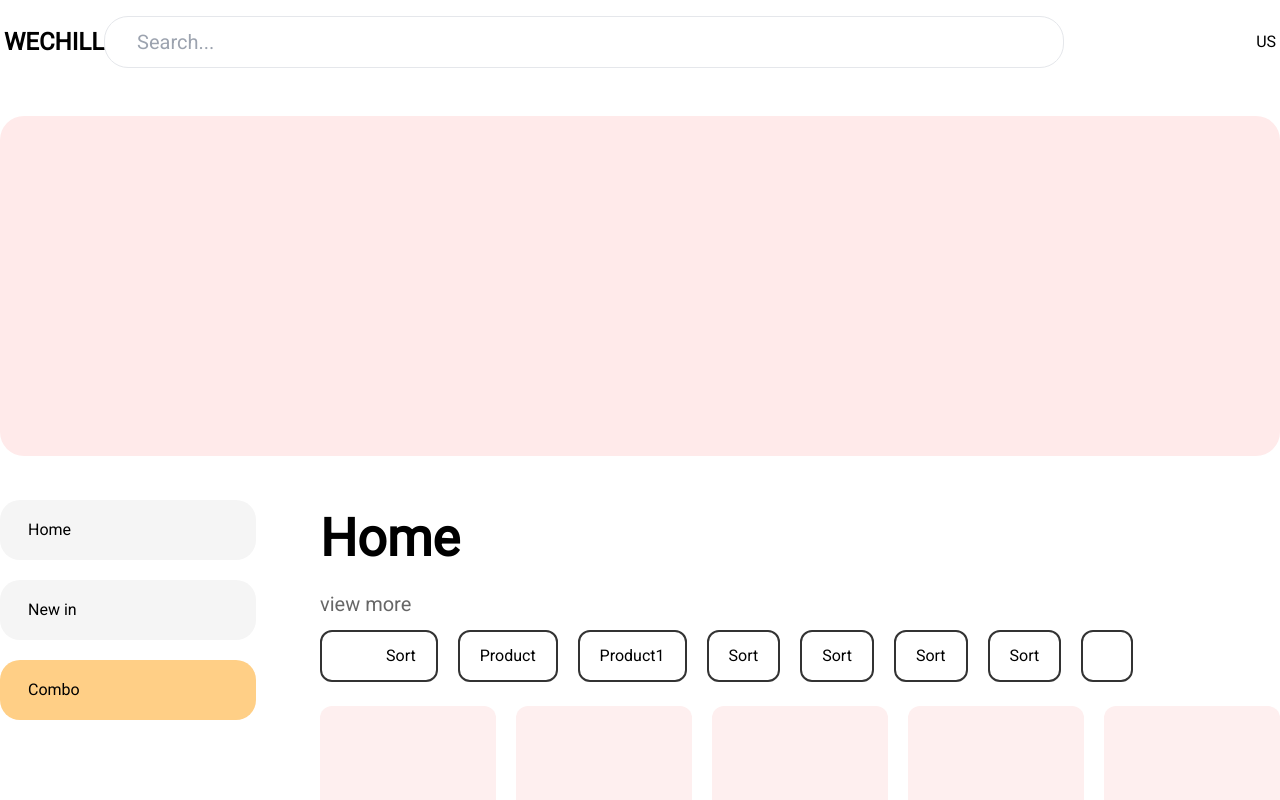
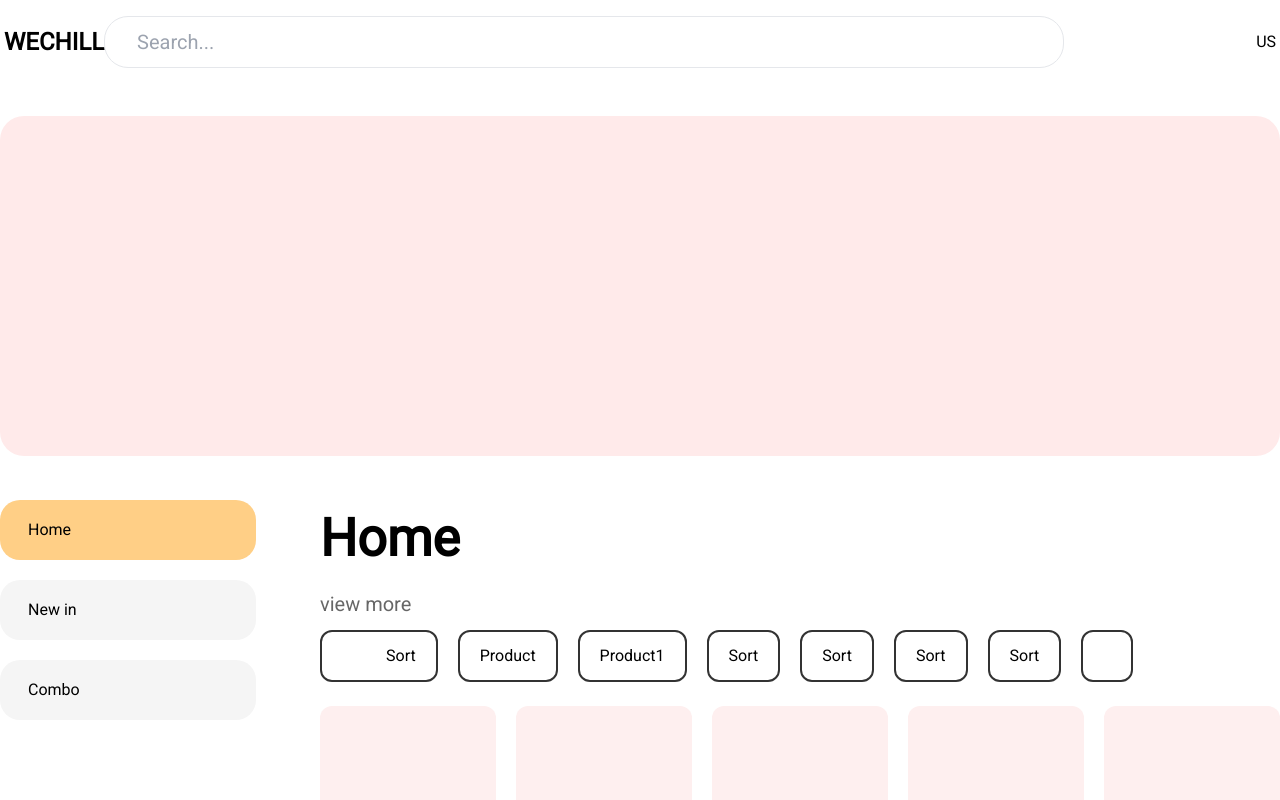
Before and after one commit to we-chill/E-Commerce-Webapp, a Next.js app: page / in a window 1280 px wide. Shown: the top 800 px of the page. Built offline with nearby package versions, Linux system fonts and the light colour scheme; some icons are missing.

Commit message:
Add zustand store, and onClick home sidebar item

```diff
--- a/package.json
+++ b/package.json
@@ -26,7 +26,8 @@
     "react": "18.2.0",
     "react-dom": "18.2.0",
     "react-toastify": "^9.0.8",
-    "react-tooltip": "^4.4.2"
+    "react-tooltip": "^4.4.2",
+    "zustand": "^4.1.2"
   },
   "devDependencies": {
     "@babel/core": "^7.19.6",
--- /dev/null
+++ b/src/constants/index.ts
@@ -0,0 +1 @@
+export * from './store';
--- /dev/null
+++ b/src/constants/store.ts
@@ -0,0 +1,5 @@
+export enum HomePageSectionType {
+  HOME = 'home',
+  NEW_IN = 'new-in',
+  COMBO = 'combo',
+}
--- a/src/layouts/Sidebar/Sidebar.tsx
+++ b/src/layouts/Sidebar/Sidebar.tsx
@@ -1,7 +1,52 @@
-import React from 'react';
+import React, { FC } from 'react';
 
-const Sidebar = () => {
-  return <div>Sidebar</div>;
+import SidebarItem from './SidebarItem';
+import useStore from '@/store';
+import { HomePageSectionType } from '@/constants';
+
+const Sidebar: FC = () => {
+  const { activeSection, setActiveSection } = useStore((state) => state.homePage);
+
+  const homeItem = (
+    <SidebarItem
+      label="Home"
+      boxiconName="home"
+      isActive={activeSection === HomePageSectionType.HOME}
+      onClick={() => {
+        setActiveSection(HomePageSectionType.HOME);
+      }}
+    />
+  );
+
+  const newInItem = (
+    <SidebarItem
+      label="New in"
+      boxiconName="cool"
+      isActive={activeSection === HomePageSectionType.NEW_IN}
+      onClick={() => {
+        setActiveSection(HomePageSectionType.NEW_IN);
+      }}
+    />
+  );
+
+  const comboItem = (
+    <SidebarItem
+      label="Combo"
+      boxiconName="home"
+      isActive={activeSection === HomePageSectionType.COMBO}
+      onClick={() => {
+        setActiveSection(HomePageSectionType.COMBO);
+      }}
+    />
+  );
+
+  return (
+    <div className="pr-16 flex flex-col space-y-5">
+      {homeItem}
+      {newInItem}
+      {comboItem}
+    </div>
+  );
 };
 
 export default Sidebar;
--- /dev/null
+++ b/src/layouts/Sidebar/SidebarItem.tsx
@@ -0,0 +1,37 @@
+import React, { FC } from 'react';
+import clsx from 'clsx';
+
+import { BoxIcon } from '@/components';
+
+export interface SidebarItemProps {
+  label: string;
+  boxiconName?: string;
+
+  isActive?: boolean;
+
+  onClick?: () => void;
+}
+
+const SidebarItem: FC<SidebarItemProps> = ({ label, boxiconName, onClick, isActive }) => {
+  let icon;
+  if (boxiconName && boxiconName.trim() !== '') {
+    icon = <BoxIcon name={boxiconName} />;
+  }
+  return (
+    <div
+      className={clsx([
+        'px-7 w-full h-[3.75rem]',
+        'rounded-[20px]',
+        isActive ? 'bg-[#FFCF86]' : 'bg-[#F5F5F5] ',
+        'flex justify-between items-center',
+        'cursor-pointer hover:shadow-xl',
+      ])}
+      onClick={onClick}
+    >
+      {label}
+      {icon}
+    </div>
+  );
+};
+
+export default SidebarItem;
--- a/src/pages/index.tsx
+++ b/src/pages/index.tsx
@@ -1,11 +1,20 @@
 import React, { FC, ReactElement, ReactNode } from 'react';
-import { HomeLayout, Layout } from '@/layouts';
+import { HomeLayout, Layout, Sidebar } from '@/layouts';
 import { NextPageWithLayout } from '@/types';
 import { BoxIcon } from '@/components';
 import clsx from 'clsx';
+import useStore from '@/store';
+import { HomePageSectionType } from '@/constants';
+
+const TitleDictionary: Record<HomePageSectionType, string> = {
+  [HomePageSectionType.HOME]: 'Home',
+  [HomePageSectionType.NEW_IN]: 'New in',
+  [HomePageSectionType.COMBO]: 'Combo',
+};
 
 const HomePage: NextPageWithLayout = () => {
-  const title = <div className="text-[52px] font-bold">Home</div>;
+  const homePageSection = useStore((state) => state.homePage.activeSection);
+  const title = <div className="text-[52px] font-bold">{TitleDictionary[homePageSection]}</div>;
 
   const viewMore = <div className="mt-3 text-xl text-[#00000099]">view more</div>;
 
@@ -112,45 +121,6 @@ export default HomePage;
 HomePage.getLayout = function getLayout(page: ReactElement) {
   const Slider = () => <div className="mb-11 w-full max-w-320 h-[21.25rem] bg-[#FFEAEA] rounded-3xl" />;
 
-  const Sidebar: FC = () => {
-    interface SidebarItemProps {
-      label: string;
-      boxiconName?: string;
-
-      isActive?: boolean;
-
-      onClick?: () => void;
-    }
-    const SidebarItem: FC<SidebarItemProps> = ({ label, boxiconName, onClick, isActive }) => {
-      let icon;
-      if (boxiconName && boxiconName.trim() !== '') {
-        icon = <BoxIcon name={boxiconName} />;
-      }
-      return (
-        <div
-          className={clsx([
-            'px-7 w-full h-[3.75rem]',
-            'rounded-[20px]',
-            isActive ? 'bg-[#FFCF86]' : 'bg-[#F5F5F5] ',
-            'flex justify-between items-center',
-            'cursor-pointer hover:shadow-xl',
-          ])}
-          onClick={onClick}
-        >
-          {label}
-          {icon}
-        </div>
-      );
-    };
-    return (
-      <div className="pr-16 flex flex-col space-y-5">
-        <SidebarItem label="Home" boxiconName="home" />
-        <SidebarItem label="New in" boxiconName="cool" />
-        <SidebarItem label="Combo" boxiconName="home" isActive />
-      </div>
-    );
-  };
-
   return (
     <Layout>
       <HomeLayout Slider={<Slider />} Sidebar={<Sidebar />}>
--- /dev/null
+++ b/src/store/homeSlice.ts
@@ -0,0 +1,30 @@
+import { StateCreator, StoreApi } from 'zustand';
+
+import { HomePageSectionType } from '@/constants';
+
+export interface HomePageSlice {
+  homePage: {
+    activeSection: HomePageSectionType;
+    setActiveSection: (activeSection: HomePageSectionType) => void;
+  };
+}
+
+const createHomePageSlice: StateCreator<HomePageSlice> | StoreApi<HomePageSlice> = (set, get) => ({
+  homePage: {
+    activeSection: HomePageSectionType.HOME,
+    setActiveSection: (activeSection) => {
+      set(() => ({
+        homePage: {
+          ...get().homePage,
+          activeSection,
+        },
+      }));
+    },
+  },
+});
+
+export default createHomePageSlice as (
+  set: StoreApi<HomePageSlice>['setState'],
+  get: StoreApi<HomePageSlice>['getState'],
+  api: StoreApi<HomePageSlice>
+) => HomePageSlice;
--- /dev/null
+++ b/src/store/index.ts
@@ -0,0 +1,14 @@
+import create, { StoreApi } from 'zustand';
+import createHomePageSlice, { HomePageSlice } from './homeSlice';
+
+type StoreType = HomePageSlice;
+
+export const useStore = create<StoreType>((set, get, api) => ({
+  ...createHomePageSlice(
+    set as unknown as StoreApi<HomePageSlice>['setState'],
+    get as StoreApi<HomePageSlice>['getState'],
+    api as unknown as StoreApi<HomePageSlice>
+  ),
+}));
+
+export default useStore;
```
Also changed, not shown: 1 other file (tests, documents, lock files or other folders).
